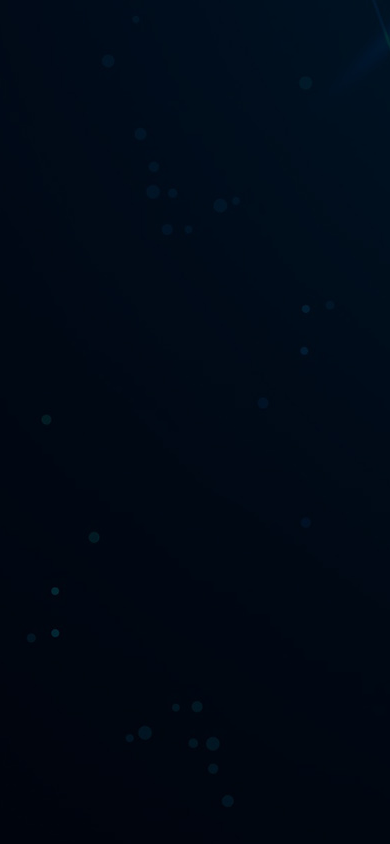
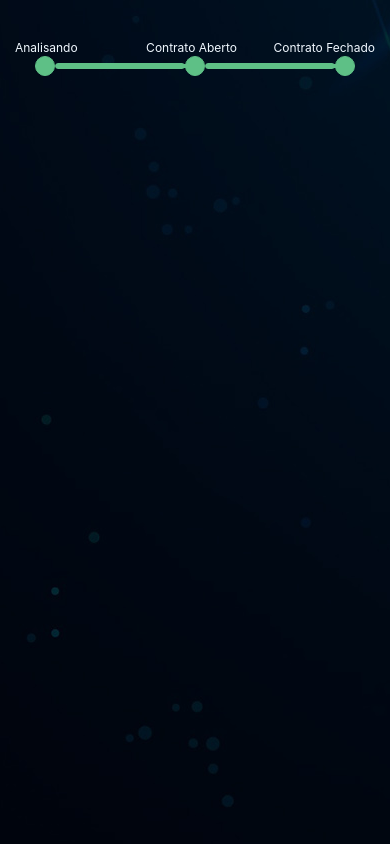
Before and after one commit to alexandrebelem21/botLeonardo, a React (Create React App) app: page /dotcontract in a window 390 px wide. Before the commit this address had no page. Built offline with nearby package versions, Linux system fonts and the light colour scheme.

Commit message:
add contract simulation

```diff
--- a/src/App.js
+++ b/src/App.js
@@ -2,6 +2,7 @@ import React from "react";
 import { BrowserRouter, Route } from "react-router-dom";
 import { Routes } from "react-router-dom";
 import "./App.css";
+import DotContract from "./components/DotContract";
 import Loading from "./components/Loading";
 import Account from "./pages/Account";
 import Contact from "./pages/Contact";
@@ -19,6 +20,7 @@ function App() {
         <Route path="/contact" element={<Contact />}></Route>
         <Route path="/loading" element={<Loading />}></Route>
         <Route path="/account" element={<Account />}></Route>
+        <Route path="/dotcontract" element={<DotContract />}></Route>
       </Routes>
     </BrowserRouter>
   );
--- a/src/components/BotOperator.css
+++ b/src/components/BotOperator.css
@@ -1,4 +1,4 @@
-@keyframes loading {
+/* @keyframes loading {
   0% {
     margin-right: 100%;
     translate: 10px;
@@ -20,4 +20,123 @@
 
 .spinner.is-animating {
   animation: loading 4s linear infinite;
+} */
+
+.dot {
+  /* position: absolute; */
+  animation: dota 5s linear;
+  width: 20px;
+  height: 20px;
+  border-radius: 100%;
+  border: 3px solid #5ec086;
+  background-color: #5ec086;
 }
+
+.dot1 {
+  /* position: absolute; */
+  animation: dotb 5s linear;
+  width: 20px;
+  height: 20px;
+  border-radius: 100%;
+  border: 3px solid #5ec086;
+  background-color: #5ec086;
+}
+
+.dot2 {
+  /* position: absolute; */
+  animation: dotc 5s linear;
+  width: 20px;
+  height: 20px;
+  border-radius: 100%;
+  border: 3px solid #5ec086;
+  background-color: #5ec086;
+}
+
+@keyframes dota {
+  0% {
+    background-color: transparent;
+  }
+  20% {
+    background-color: #5ec086;
+  }
+}
+
+@keyframes line {
+  0% {
+    width: 0%;
+    background-color: transparent;
+  }
+  20% {
+    width: 0%;
+    background-color: transparent;
+  }
+  40% {
+    width: 200px;
+  }
+}
+
+@keyframes dotb {
+  0% {
+    background-color: transparent;
+  }
+  40% {
+    background-color: transparent;
+  }
+  60% {
+    background-color: #5ec086;
+  }
+}
+
+@keyframes line1 {
+  0% {
+    width: 0%;
+    background-color: transparent;
+  }
+  60% {
+    width: 0%;
+    background-color: transparent;
+  }
+  80% {
+    width: 200px;
+  }
+}
+
+@keyframes dotc {
+  0% {
+    background-color: transparent;
+  }
+  80% {
+    background-color: transparent;
+  }
+  100% {
+    background-color: #5ec086;
+  }
+}
+
+/* .container {
+
+  background-color: transparent;
+
+  position: relative;
+} */
+.container {
+  width: 200px;
+}
+
+.container .line {
+  height: 12px;
+  width: 200px;
+  /* position: absolute; */
+  animation: line 5s linear;
+  /* height: 100%; */
+  background-color: #5ec086;
+}
+
+.container .line1 {
+  height: 12px;
+  width: 200px;
+  /* position: absolute; */
+  animation: line1 5s linear;
+  /* height: 100%; */
+  background-color: #5ec086;
+}
--- a/src/components/BotOperator.js
+++ b/src/components/BotOperator.js
@@ -1,49 +1,12 @@
 import React from "react";
 import { Link } from "react-router-dom";
 import { CiPause1 } from "react-icons/ci";
-import Robo from "../img/Robo.js";
 import "./BotOperator.css";
 
 class BotOperator extends React.Component {
   render() {
     return (
       <div>
-        {/* <div class="font-helvetica mx-auto my-12 px-6 py-4 ">
-          <p class="text-3xl"> Bot Operando </p>
-          <div class="progress-group-groups">
-            <div class="progress-group-bot">
-              <div class="float-text-progress">Analisando</div>
-              <div class="dot-progress-bot"></div>
-            </div>
-            <div class="progress-group-bot">
-              <div class="float-text-progress">Contrato aberto</div>
-              <div class="dot-progress-bot"></div>
-            </div>
-            <div class="progress-group-bot">
-              <div class="float-text-progress">Contrato fechado</div>
-              <div class="dot-progress-bot"></div>
-            </div>
-            <div class="line-progress-bot"></div>
-            <div class="line-progress-bot line-progress-bot-indicator"></div>
-          </div>
-        </div> */}
-        <div class="mb-0">
-          <div
-            class="text-3xl mt-6 mx-auto
-               animate-pulse"
-          >
-            Analisando...
-          </div>
-
-          <div
-            class=" mx-auto w-[400px] mt-5 mb-4
-                  "
-          >
-            <div class="h-20 w-20  spinner is-animating">
-              <Robo />
-            </div>
-          </div>
-        </div>
         <div>
           <Link to="/Enjoy">
             <button
--- /dev/null
+++ b/src/components/DotContract.css
@@ -0,0 +1,263 @@
+/* :root {
+  --tempo-animacao: 4s;
+} */
+
+@keyframes dota {
+  0% {
+    background-color: transparent;
+  }
+  20% {
+    background-color: #5ec086;
+  }
+}
+
+.dota {
+  /* position: absolute; */
+  animation: dota 4s linear;
+  width: 20px;
+  height: 20px;
+  border-radius: 100%;
+  border: 1px solid #5ec086;
+  background-color: #5ec086;
+}
+
+@keyframes line1 {
+  0% {
+    width: 0;
+    background-color: transparent;
+  }
+  20% {
+    width: 0;
+    background-color: transparent;
+  }
+  40% {
+    width: 370px;
+  }
+}
+
+.tt1 {
+  width: 370px;
+  border: 1px solid #5ec086;
+  border-radius: 5px;
+  height: 6px;
+  padding: 0;
+  margin: 0;
+}
+
+.line1 {
+  height: 100%;
+  width: 370px;
+  padding: 0;
+  /* position: absolute; */
+  animation: line1 2s linear;
+  /* height: 100%; */
+  background-color: #5ec086;
+}
+
+@keyframes dotb {
+  0% {
+    background-color: transparent;
+  }
+  40% {
+    background-color: transparent;
+  }
+  60% {
+    background-color: #5ec086;
+  }
+}
+
+.dotb {
+  /* position: absolute; */
+  animation: dotb 5s linear;
+  width: 20px;
+  height: 20px;
+  border-radius: 100%;
+  border: 1px solid #5ec086;
+  background-color: #5ec086;
+}
+
+@keyframes line2 {
+  0% {
+    width: 0;
+    background-color: transparent;
+  }
+  60% {
+    width: 0;
+    background-color: transparent;
+  }
+  80% {
+    width: 370px;
+  }
+}
+
+.tt2 {
+  width: 370px;
+  border: 1px solid #5ec086;
+  border-radius: 5px;
+  height: 6px;
+  padding: 0;
+  margin: 0;
+}
+
+.line2 {
+  height: 100%;
+  width: 370px;
+  padding: 0;
+  /* position: absolute; */
+  animation: line2 4s linear;
+  /* height: 100%; */
+  background-color: #5ec086;
+}
+
+@keyframes dotc {
+  0% {
+    background-color: transparent;
+  }
+  80% {
+    background-color: transparent;
+  }
+  100% {
+    background-color: #5ec086;
+  }
+}
+
+.dotc {
+  /* position: absolute; */
+  animation: dotc 5s linear;
+  width: 20px;
+  height: 20px;
+  border-radius: 100%;
+  border: 1px solid #5ec086;
+  background-color: #5ec086;
+}
+
+@media screen and (max-width: 762px) {
+  @keyframes dota {
+    0% {
+      background-color: transparent;
+    }
+    20% {
+      background-color: #5ec086;
+    }
+  }
+
+  .dota {
+    /* position: absolute; */
+    animation: dota 5s linear;
+    width: 20px;
+    height: 20px;
+    border-radius: 100%;
+    border: 1px solid #5ec086;
+    background-color: #5ec086;
+  }
+
+  @keyframes line1 {
+    0% {
+      width: 0;
+      background-color: transparent;
+    }
+    20% {
+      width: 0;
+      background-color: transparent;
+    }
+    40% {
+      width: 130px;
+    }
+  }
+
+  .tt1 {
+    width: 130px;
+    border: 1px solid #5ec086;
+    border-radius: 5px;
+    height: 6px;
+    padding: 0;
+    margin: 0;
+  }
+
+  .line1 {
+    height: 100%;
+    width: 130px;
+    padding: 0;
+    /* position: absolute; */
+    animation: line1 2s linear;
+    /* height: 100%; */
+    background-color: #5ec086;
+  }
+
+  @keyframes dotb {
+    0% {
+      background-color: transparent;
+    }
+    40% {
+      background-color: transparent;
+    }
+    60% {
+      background-color: #5ec086;
+    }
+  }
+
+  .dotb {
+    /* position: absolute; */
+    animation: dotb 5s linear;
+    width: 20px;
+    height: 20px;
+    border-radius: 100%;
+    border: 1px solid #5ec086;
+    background-color: #5ec086;
+  }
+
+  @keyframes line2 {
+    0% {
+      width: 0;
+      background-color: transparent;
+    }
+    60% {
+      width: 0;
+      background-color: transparent;
+    }
+    80% {
+      width: 130px;
+    }
+  }
+
+  .tt2 {
+    width: 130px;
+    border: 1px solid #5ec086;
+    border-radius: 5px;
+    height: 6px;
+    padding: 0;
+    margin: 0;
+  }
+
+  .line2 {
+    height: 100%;
+    width: 130px;
+    padding: 0;
+    /* position: absolute; */
+    animation: line2 4s linear;
+    /* height: 100%; */
+    background-color: #5ec086;
+  }
+
+  @keyframes dotc {
+    0% {
+      background-color: transparent;
+    }
+    80% {
+      background-color: transparent;
+    }
+    100% {
+      background-color: #5ec086;
+    }
+  }
+
+  .dotc {
+    /* position: absolute; */
+    animation: dotc 5s linear;
+    width: 20px;
+    height: 20px;
+    border-radius: 100%;
+    border: 1px solid #5ec086;
+    background-color: #5ec086;
+  }
+}
--- /dev/null
+++ b/src/components/DotContract.js
@@ -0,0 +1,35 @@
+import React from "react";
+import "./DotContract.css";
+
+class DotContract extends React.Component {
+  render() {
+    // const { time } = this.props;
+    // console.log("const", time / 1000);
+    // const root = document.documentElement;
+    // root.style.setProperty("--tempo-animacao", time / 1000);
+    // console.log("render", root);
+
+    return (
+      <div class="mx-auto md:mx-auto w-[360px] md:w-[800px] mt-10 mb-10">
+        <div class="flex justify-between text-xs md:text-sm">
+          <span class="">Analisando</span>
+          <span class="translate-x-4">Contrato Aberto</span>
+          <span class="">Contrato Fechado</span>
+        </div>
+        <div class="flex items-center mx-auto w-[320px] md:w-[800px] ">
+          <span class="dota" />
+          <div class=" tt1">
+            <div class="line1" />
+          </div>
+          <span class="dotb"></span>
+          <div class=" tt2">
+            <div class="line2" />
+          </div>
+          <span class="dotc"></span>
+        </div>
+      </div>
+    );
+  }
+}
+
+export default DotContract;
--- a/src/components/Loading.js
+++ b/src/components/Loading.js
@@ -2,8 +2,8 @@ import React from "react";
 class Loading extends React.Component {
   componentDidMount() {
     window.setTimeout(function () {
-      window.location.href = "https://botleonardo.vercel.app/Enjoy";
-      // window.location.href = "http://localhost:3001/Enjoy";
+      // window.location.href = "https://botleonardo.vercel.app/Enjoy";
+      window.location.href = "http://localhost:3000/Enjoy";
     }, 2000);
   }
 
--- a/src/pages/Simulation.js
+++ b/src/pages/Simulation.js
@@ -6,6 +6,7 @@ import { FiPlayCircle } from "react-icons/fi";
 import BotOperator from "../components/BotOperator";
 import { Link } from "react-router-dom";
 import Progressbar from "../components/Progressbar";
+import DotContract from "../components/DotContract";
 
 class Simulation extends React.Component {
   constructor() {
@@ -30,13 +31,13 @@ class Simulation extends React.Component {
     this.setState({
       time,
     });
-    console.log("OLA", time);
     if (i < 1) {
       green = true;
       valor = prompt("Entre com um valor acima de 0.35");
       this.setState({
         valor,
         green,
+        i,
       });
     }
     saldo = 1000;
@@ -64,8 +65,7 @@ class Simulation extends React.Component {
   };
 
   render() {
-    let { click, lucro, contact, saldo, green, progress, time } = this.state;
-
+    const { click, lucro, contact, saldo, green, i, time } = this.state;
     return (
       <>
         {contact ? (
@@ -102,7 +102,16 @@ class Simulation extends React.Component {
                     </div>
                   </div>
                 ) : (
-                  <BotOperator />
+                  <>
+                    {i === 1 ? <DotContract time={time} /> : <p></p>}
+                    {i === 2 ? <DotContract time={time} /> : <p></p>}
+                    {i === 3 ? <DotContract time={time} /> : <p></p>}
+                    {i === 4 ? <DotContract time={time} /> : <p></p>}
+                    {i === 5 ? <DotContract time={time} /> : <p></p>}
+                    {i === 6 ? <DotContract time={time} /> : <p></p>}
+                    {/* <DotContract /> */}
+                    <BotOperator />
+                  </>
                 )}
               </div>
               <div class="flex justify-between p-1 px-4  text-base md:text-lg w-screen md:w-[800px] md:mx-auto bg-slate-900">
```
Also changed, not shown: 1 other file (tests, documents, lock files or other folders).
